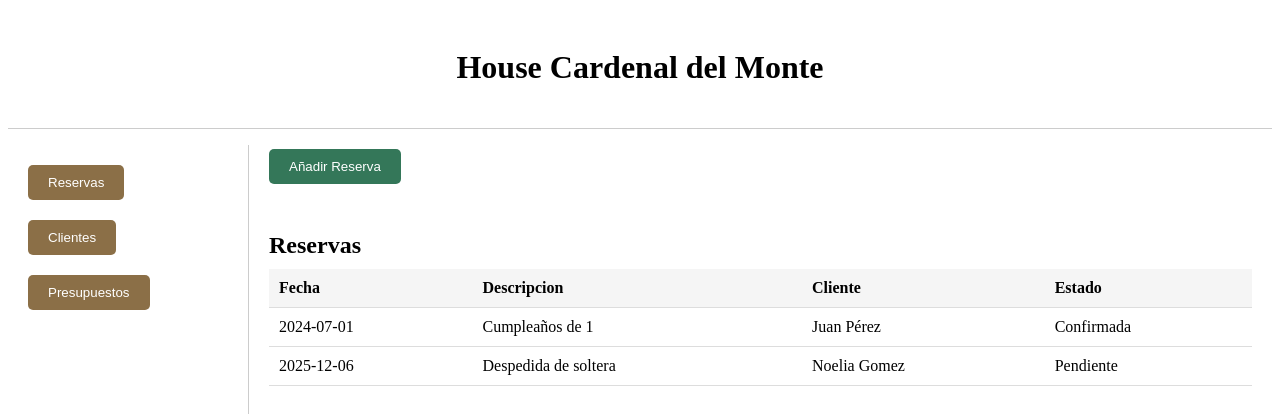
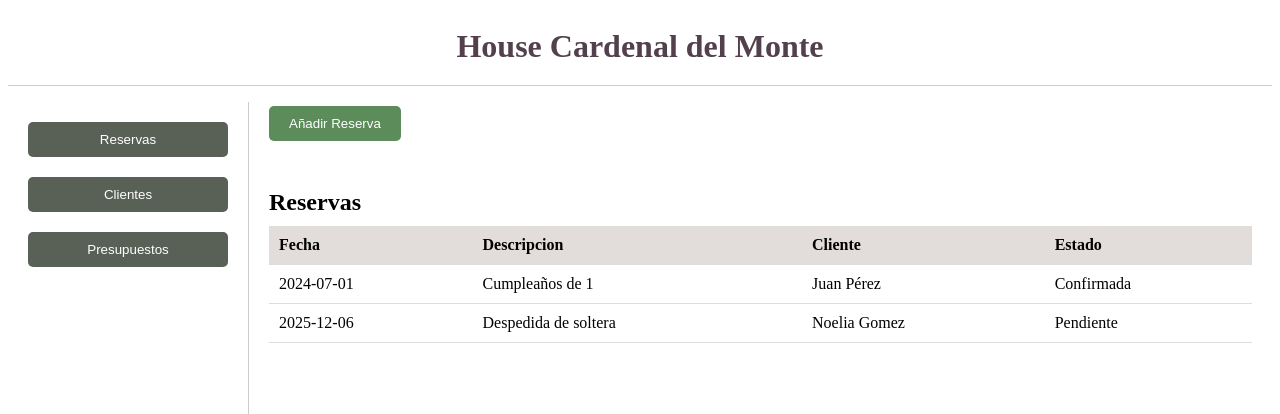
Before and after one commit to lucilamira/reservas-house, a Vue app: page /reservas in a window 1280 px wide. Shown: the top 414 px of the page. Built offline with nearby package versions, Linux system fonts and the light colour scheme.

Commit message:
updated color palette

```diff
--- a/src/App.vue
+++ b/src/App.vue
@@ -5,7 +5,7 @@ import router from './router';
 
 <template>
   <div class="header">
-    <h1>House Cardenal del Monte</h1>
+    <h1 class="main-title">House Cardenal del Monte</h1>
   </div>
   <div class="container">
     <Landing class="nav-bar" />
@@ -18,6 +18,12 @@ import router from './router';
   padding: 20px;
   text-align: center;
   border-bottom: 1px solid #ccc;
+}
+
+.main-title {
+  font-size: 32px;
+  color: #52414cff;
+  margin: 0;
 }
 
 .container {
--- a/src/components/ActionButton.vue
+++ b/src/components/ActionButton.vue
@@ -17,7 +17,7 @@ button {
 
 .primary {
   padding: 10px 20px;
-  background-color: #347759;
+  background-color: #5b8c5aff;
   color: white;
   font-weight: 500;
   border: none;
@@ -26,16 +26,16 @@ button {
 }
 
 .primary:hover {
-  background-color: #2c5e4a;
+  background-color: #6ba06a;
 }
 
 .primary:active {
-  background-color: #24503e;
+  background-color: #77a776;
 }
 
 .secondary {
   padding: 10px 20px;
-  background-color: #ccc;
+  background-color: #ccdbdcff;
   color: #333;
   font-weight: 500;
   border: none;
@@ -44,16 +44,17 @@ button {
 }
 
 .secondary:hover {
-  background-color: #b3b3b3;
+  background-color: #dbe5e6;
 }
 
 .secondary:active {
-  background-color: #999;
+  background-color: #b6cccd;
 }
 
 .navigation {
+  width: 100%;
   padding: 10px 20px;
-  background-color: #8b6f47;
+  background-color: #596157ff;
   color: white;
   font-weight: 500;
   border: none;
@@ -62,9 +63,9 @@ button {
 }
 
 .navigation:hover {
-  background-color: #6f5639;
+  background-color: #4f564e;
 }
 .navigation:active {
-  background-color: #5a462e;
+  background-color: #454b44;
 }
 </style>
--- a/src/components/Reservas.vue
+++ b/src/components/Reservas.vue
@@ -71,7 +71,7 @@ td {
 }
 
 th {
-  background-color: #f5f5f5;
+  background-color: #e2dcda;
   font-weight: bold;
 }
 
```
